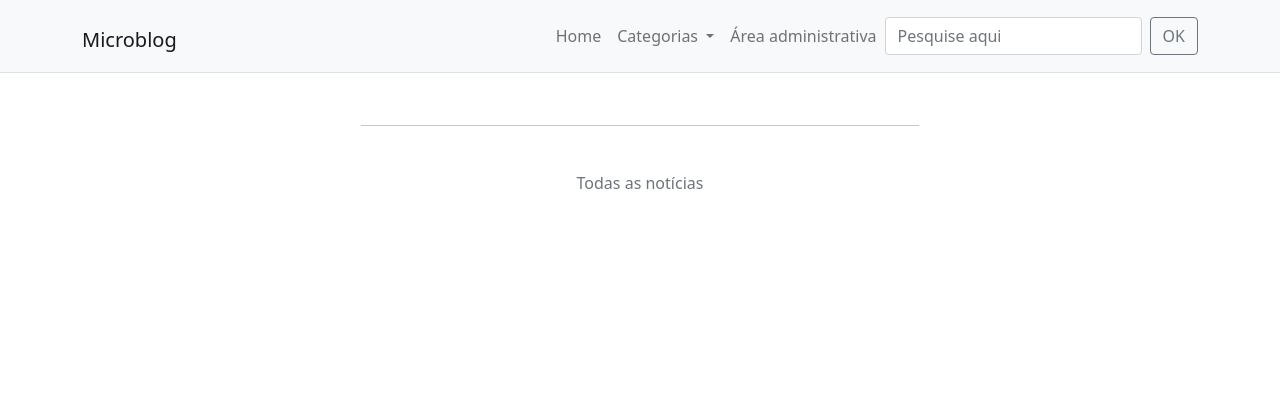
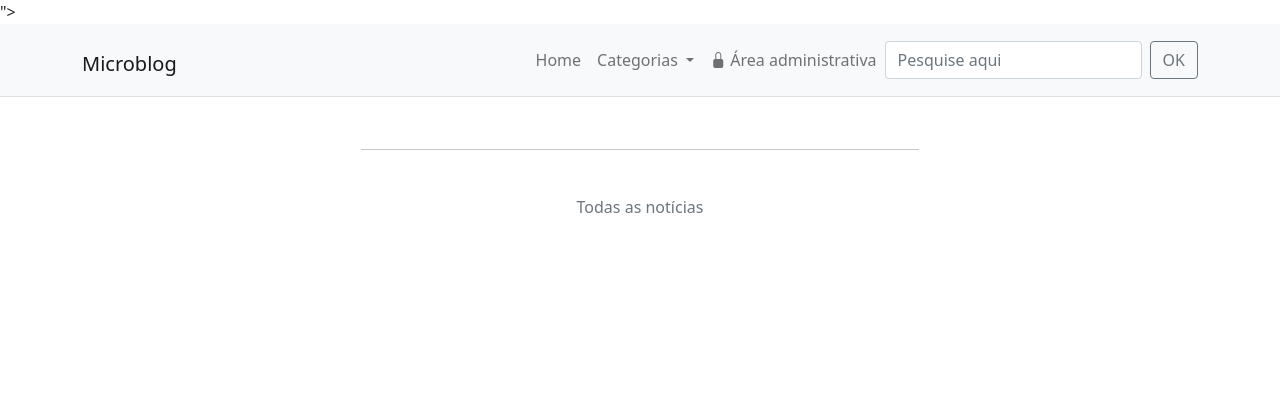
Before and after one commit to PallomaHortencio/microblog-palloma, a PHP site: page /index.php in a window 1280 px wide. Shown: the top 420 px of the page. Run offline with PHP 8.4, Linux system fonts and the light colour scheme; data that the repository does not hold is empty; some libraries are stand-ins or nearby versions.

Commit message:
atualização dos links do bootstrap

```diff
--- a/inc/cabecalho.php
+++ b/inc/cabecalho.php
@@ -21,8 +21,8 @@ $listaDeCategorias = $categoria->listar();
 <meta http-equiv="X-UA-Compatible" content="IE=edge">
 <meta name="viewport" content="width=device-width, initial-scale=1.0">
 <title>Microblog</title>
-<link rel="stylesheet" href="vendor/twbs/bootstrap/dist/css/bootstrap.min.css">
-<link rel="stylesheet" href="vendor/twbs/bootstrap-icons/font/bootstrap-icons.css">
+<link href="https://cdn.jsdelivr.net/npm/bootstrap@5.1.3/dist/css/bootstrap.min.css" rel="stylesheet" integrity="sha384-1BmE4kWBq78iYhFldvKuhfTAU6auU8tT94WrHftjDbrCEXSU1oBoqyl2QvZ6jIW3" crossorigin="anonymous">">
+<link rel="stylesheet" href="https://cdn.jsdelivr.net/npm/bootstrap-icons@1.9.1/font/bootstrap-icons.css">
 <link rel="stylesheet" href="css/style.css">
 </head>
 <body class="d-flex flex-column h-100">
--- a/inc/rodape-admin.php
+++ b/inc/rodape-admin.php
@@ -8,7 +8,7 @@
 </footer>
 
 
-<script src="../vendor/twbs/bootstrap/dist/js/bootstrap.bundle.min.js"></script>
+<script src="https://cdn.jsdelivr.net/npm/bootstrap@5.1.3/dist/js/bootstrap.bundle.min.js" integrity="sha384-ka7Sk0Gln4gmtz2MlQnikT1wXgYsOg+OMhuP+IlRH9sENBO0LRn5q+8nbTov4+1p" crossorigin="anonymous"></script>
 
 <?php
 switch($pagina){
--- a/inc/rodape.php
+++ b/inc/rodape.php
@@ -8,7 +8,7 @@
 </footer>
 
 
-<script src="vendor/twbs/bootstrap/dist/js/bootstrap.bundle.min.js"></script>
+<script src="https://cdn.jsdelivr.net/npm/bootstrap@5.1.3/dist/js/bootstrap.bundle.min.js" integrity="sha384-ka7Sk0Gln4gmtz2MlQnikT1wXgYsOg+OMhuP+IlRH9sENBO0LRn5q+8nbTov4+1p" crossorigin="anonymous"></script>
 </body>
 </html>
 <?php
```
Also changed, not shown: composer.json (+1 -6 lines), 1 other file.
